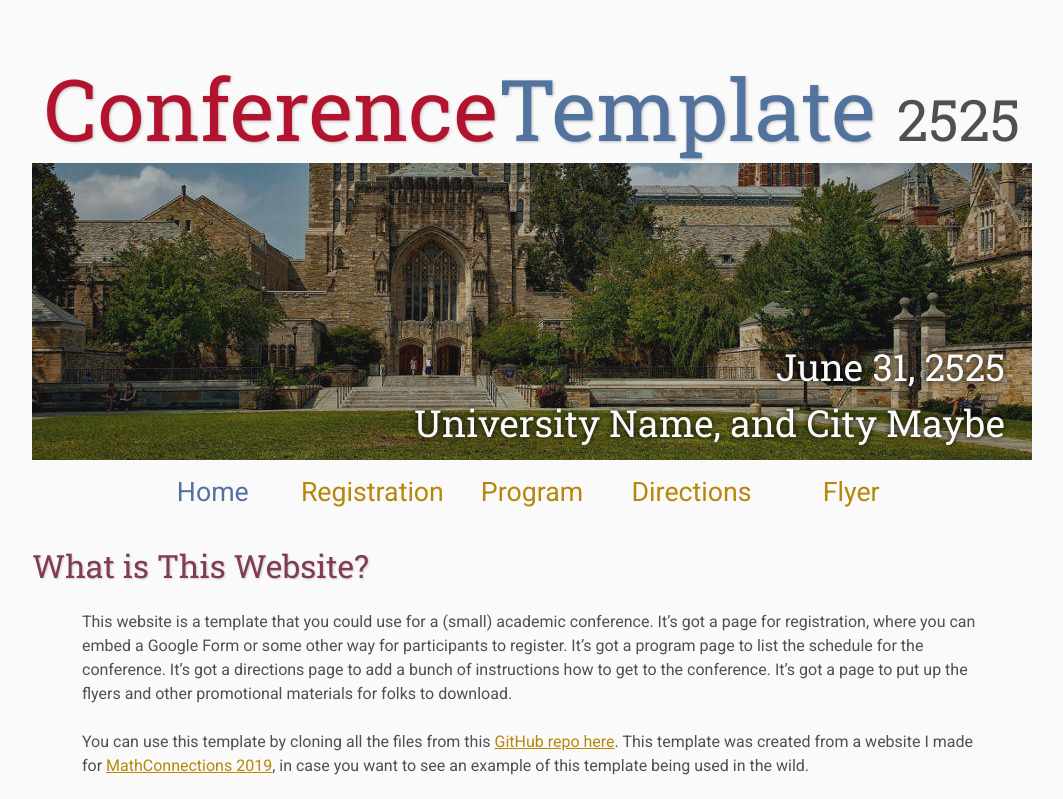
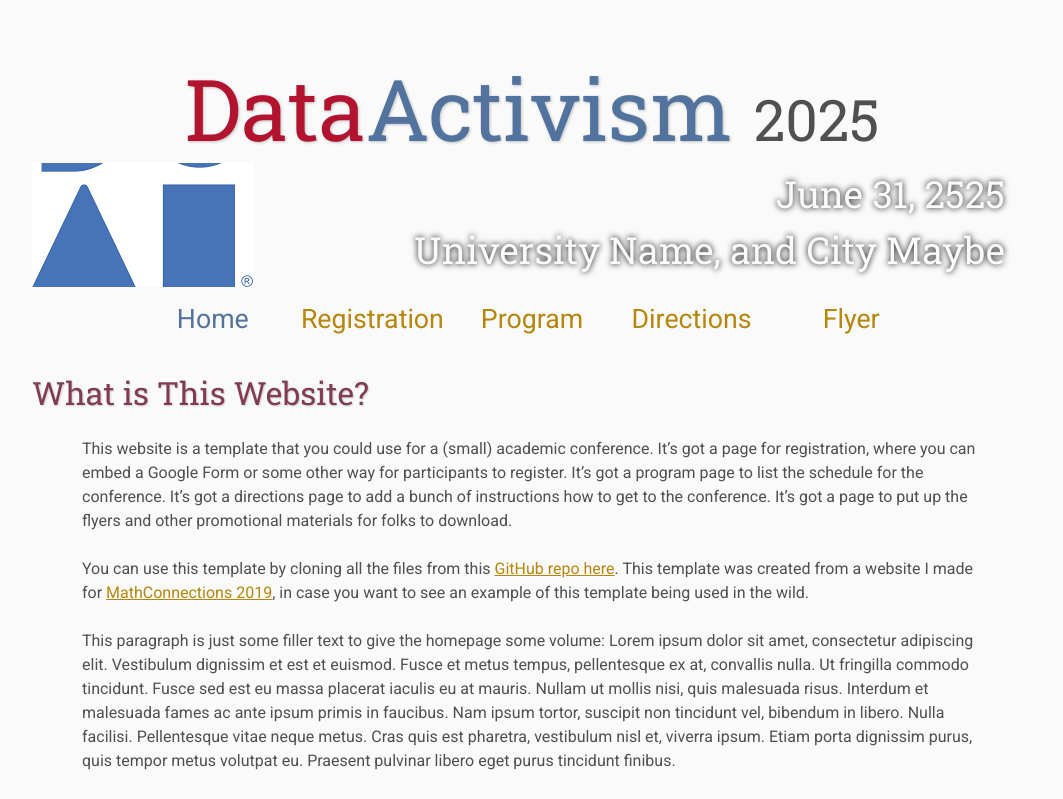
Before and after one commit to aishac16/MIT-Data-Activism, a plain HTML site: page index.html in a window 1280 px wide. Shown: the top 799 px of the page, without its empty margins (108-1171 px from the left). Drawn offline with Linux system fonts and the light colour scheme.

Commit message:
Update index.html

```diff
--- a/index.html
+++ b/index.html
@@ -15,9 +15,9 @@
 <body>
 
     <div class="banner">
-        <img src="assets/banner.jpg" alt="Conference Template Banner">
+        <img src="assets/dayofai.png" alt="Day of AI LOGO">
         <div class="top-left">
-            <span class="title1">Conference</span><span class="title2">Template</span> <span class="year">2525</span>
+            <span class="title1">Data</span><span class="title2">Activism</span> <span class="year">2025</span>
         </div>
         <div class="bottom-right">
             June 31, 2525 <br> University Name, and City Maybe
```
